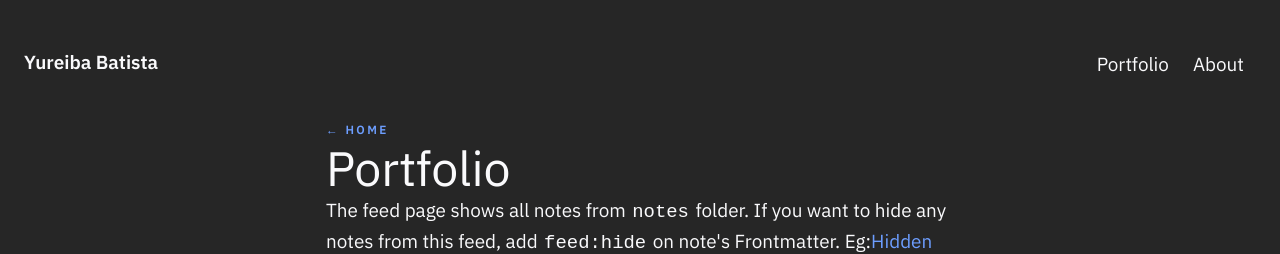
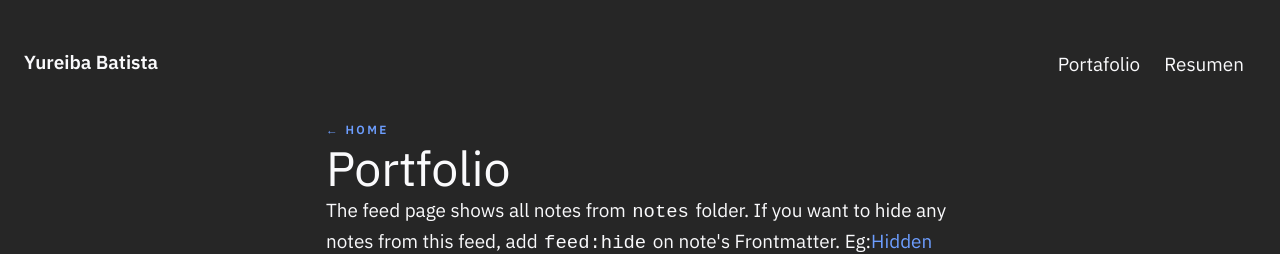
Before and after one commit to batistayureiba/batistayureiba.github.io, a Jekyll site: the page built from pages/notes.md, in a window 1280 px wide. Shown: the top 254 px of the page. Built offline with Jekyll 4.4.1, drawn with Linux system fonts in a browser that asks for light colours.

Commit message:
Update Nav.html

```diff
--- a/_includes/Nav.html
+++ b/_includes/Nav.html
@@ -55,10 +55,10 @@
   <div id="navbarBasicExample" class="navbar-menu">
     <div class="navbar-start">
       <a href="{{'/notes' | relative_url}}" class="navbar-item">
-        Portfolio
+        Portafolio
       </a>
       <a href="../post/how-to" class="navbar-item">
-        About
+        Resumen
       </a>
     </div>
     {%- comment -%} <div class="navbar-end is-hidden-mobile" onclick="modeSwitcher()" >
```
